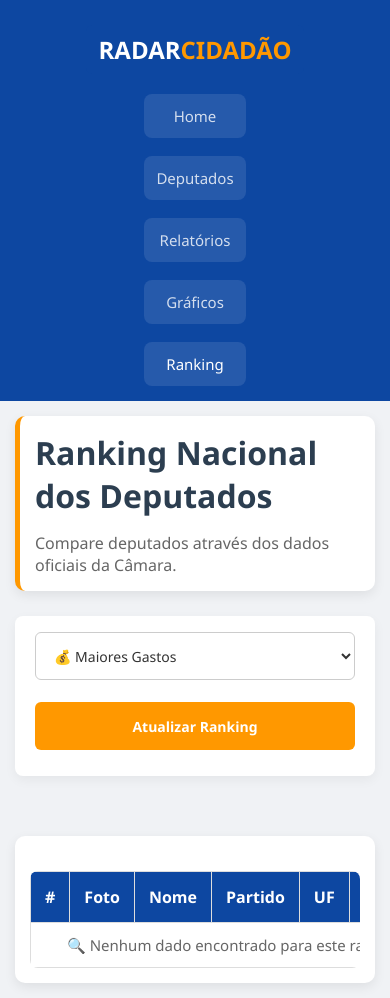
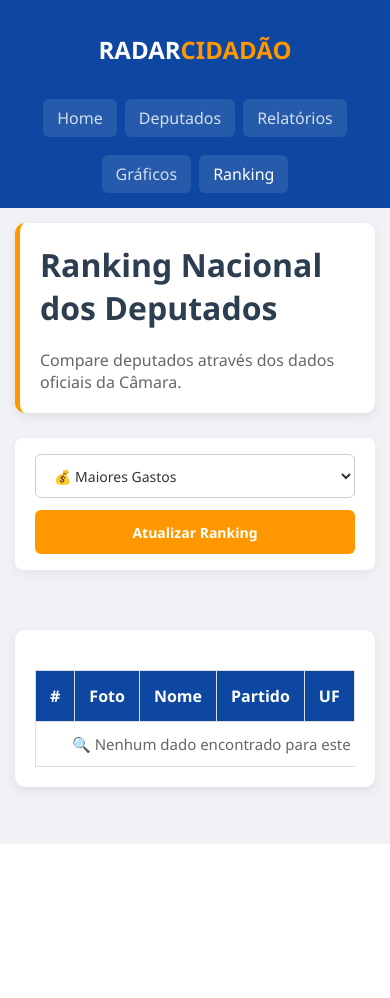
Before and after one commit to eugeniojonatas/Radar-Cidadao-Froggrammers, a Flask app: page /ranking.html in a window 390 px wide. After the commit the page ends 844 px from the top, so only its background shows below. Run offline with Flask 3, Linux system fonts and the light colour scheme; data that the repository does not hold is empty.

Commit message:
Update style.css

```diff
--- a/src/frontend/static/style.css
+++ b/src/frontend/static/style.css
@@ -450,220 +450,101 @@ th {
    RESPONSIVO
 ===================================================== */
 
+/* =====================================================
+   RESPONSIVO MOBILE - CORRETO E ESTÁVEL
+===================================================== */
 @media (max-width: 768px) {
 
-    .ranking-item {
-        flex-direction: column;
-        align-items: flex-start;
-        gap: 10px;
-    }
-
-    .ranking-info {
-        margin-left: 0;
-    }
-
-    .ranking-nota {
-        text-align: left;
-    }
-
-    .ranking-filtros {
-        flex-direction: column;
-        align-items: stretch;
-    }
-
-    .ranking-filtros select,
-    .ranking-filtros button {
-        width: 100%;
-    }
-
-    .ranking-table {
-        display: block;
-        overflow-x: auto;
-        white-space: nowrap;
-    }
-}
-/* =====================================================
-   OTIMIZAÇÃO DEFINITIVA PARA MOBILE (TODAS AS PÁGINAS)
-===================================================== */
-
-@media screen and (max-width: 768px) {
-
-    /* ==========================================
-       1. CABEÇALHO E MENU (Global)
-    ========================================== */
+    /* 1. NAVEGAÇÃO */
     .navbar {
+        flex-direction: column !important;
         height: auto !important;
-        flex-direction: column !important;
         padding: 15px !important;
+        gap: 15px !important;
     }
 
     .nav-links {
-        display: flex !important;
-        flex-direction: column !important;
-        width: 100% !important;
+        flex-wrap: wrap !important;
+        justify-content: center !important;
+        padding: 0 !important;
         gap: 8px !important;
-        padding: 10px 0 0 0 !important;
-    }
-
-    .nav-links li {
-        width: 100% !important;
-        text-align: center !important;
     }
 
     .nav-links a {
-        display: block !important;
-        padding: 12px !important;
-        background: rgba(255, 255, 255, 0.1);
-        border-radius: 8px !important;
-        font-size: 15px !important;
+        padding: 8px 14px !important;
+        border-radius: 6px !important;
+        background: rgba(255,255,255,0.1);
+        display: inline-block;
     }
 
-    /* ==========================================
-       2. REGRAS GERAIS E CONTAINERS
-    ========================================== */
-    .container, main[style] {
+    /* 2. CONTAINERS E HERO (HOME) */
+    .container {
         padding: 15px !important;
         margin: 0 auto !important;
         width: 100% !important;
     }
 
-    /* Força todos os botões e inputs a terem tamanho para o dedo e ocuparem a tela */
+    .hero {
+        padding: 40px 20px !important;
+        height: auto !important;
+        text-align: center !important;
+    }
+
+    /* Remove margem negativa da Home */
+    .grid[style*="-60px"] {
+        margin-top: 10px !important;
+    }
+
+    /* 3. CONVERTE GRIDS E FLEXBOX INLINE PARA COLUNA */
+    /* Isso arruma a Home, Perfil e Relatórios automaticamente */
+    div[style*="grid-template-columns"] {
+        display: grid !important;
+        grid-template-columns: 1fr !important;
+        gap: 15px !important;
+    }
+
+    .filter-bar,
+    div[style*="display: flex; gap: 10px"],
+    .ranking-filtros {
+        display: flex !important;
+        flex-direction: column !important;
+        align-items: stretch !important;
+        gap: 10px !important;
+    }
+
+    /* 4. BOTÕES E INPUTS (Tamanho p/ Toque) */
     input, select, button, .btn {
         width: 100% !important;
-        min-height: 48px !important;
-        margin: 0 0 10px 0 !important;
+        min-height: 44px !important;
+        margin: 0 !important;
         box-sizing: border-box !important;
     }
 
+    /* 5. TABELAS COM SCROLL LATERAL */
+    table, .ranking-table {
+        display: block !important;
+        width: 100% !important;
+        overflow-x: auto !important;
+        -webkit-overflow-scrolling: touch !important;
+        white-space: nowrap !important;
+    }
+
+    /* 6. PERFIL - DESCONGELA A FOTO */
+    aside .card {
+        position: relative !important;
+        top: 0 !important;
+    }
+
+    /* 7. NOTIFICAÇÕES E MODAL */
     .toast {
         width: 90% !important;
         left: 50% !important;
         right: auto !important;
         transform: translateX(-50%) !important;
-        top: 20px !important;
-        text-align: center !important;
     }
 
-    /* ==========================================
-       3. PÁGINA HOME (index.html)
-    ========================================== */
-    .hero, .hero[style] {
-        height: auto !important;
-        padding: 40px 20px !important;
-        text-align: center !important;
-    }
-
-    /* Conserta os 3 cards encavalados */
-    .grid {
-        display: flex !important;
-        flex-direction: column !important;
-        margin-top: 15px !important;
-        gap: 15px !important;
-    }
-
-    /* ==========================================
-       4. PÁGINA DE PERFIL (perfil.html)
-    ========================================== */
-    /* Ataca a div principal que divide a foto e os dados, ignorando as quebras de linha do HTML */
-    main.container > div[style] {
-        display: flex !important;
-        flex-direction: column !important;
-        gap: 20px !important;
-    }
-
-    /* Descongela a foto de perfil para a página poder rolar */
-    aside .card, aside .card[style] {
-        position: static !important;
-    }
-
-    /* Empilha as linhas de informações (como totais de gastos) */
-    .card div[style] {
-        display: flex !important;
-        flex-direction: column !important;
-        align-items: flex-start !important;
-        gap: 10px !important;
-    }
-
-    /* ==========================================
-       5. DEPUTADOS E GRÁFICOS (Filtros e Buscas)
-    ========================================== */
-    .filter-bar,
-    .filter-bar[style],
-    .container > .card[style] {
-        display: flex !important;
-        flex-direction: column !important;
-        align-items: stretch !important;
-        padding: 15px !important;
-        gap: 5px !important;
-    }
-
-    /* ==========================================
-       6. RELATÓRIOS (relatorios.html)
-    ========================================== */
-    /* Garante que a correção anterior da página de relatórios se mantenha */
-    .card > div[style] {
-        display: flex !important;
-        flex-direction: column !important;
-        gap: 10px !important;
-    }
-
-    /* ==========================================
-       7. RANKING (ranking.html)
-    ========================================== */
-    .ranking-filtros {
-        display: flex !important;
-        flex-direction: column !important;
-        align-items: stretch !important;
-        padding: 15px !important;
-    }
-
-    .ranking-top3 {
-        display: flex !important;
-        flex-direction: column !important;
-        gap: 15px !important;
-    }
-
-    .ranking-item {
-        display: flex !important;
-        flex-direction: column !important;
-        align-items: center !important;
-        text-align: center !important;
-        padding: 20px 15px !important;
-    }
-
-    .ranking-info {
-        margin-left: 0 !important;
-        width: 100% !important;
-    }
-
-    .ranking-nota {
-        text-align: center !important;
-        width: 100% !important;
-        margin-top: 10px !important;
-        padding-top: 10px !important;
-        border-top: 1px solid #eee !important;
-    }
-
-    /* ==========================================
-       8. TABELAS (Todas as páginas)
-    ========================================== */
-    /* Cria a rolagem horizontal para não "amassar" a tabela */
-    table, .ranking-table {
-        display: block !important;
-        width: 100% !important;
-        overflow-x: auto !important;
-        white-space: nowrap !important;
-        -webkit-overflow-scrolling: touch !important;
-        background: white !important;
-        border-radius: 8px !important;
-    }
-
-    /* ==========================================
-       9. MODAIS POP-UP
-    ========================================== */
     .modal-content {
         width: 95% !important;
-        margin: 20px auto !important;
         padding: 15px !important;
     }
 }
```
